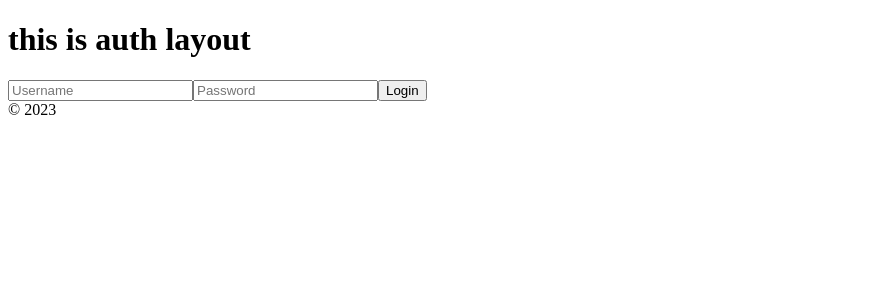
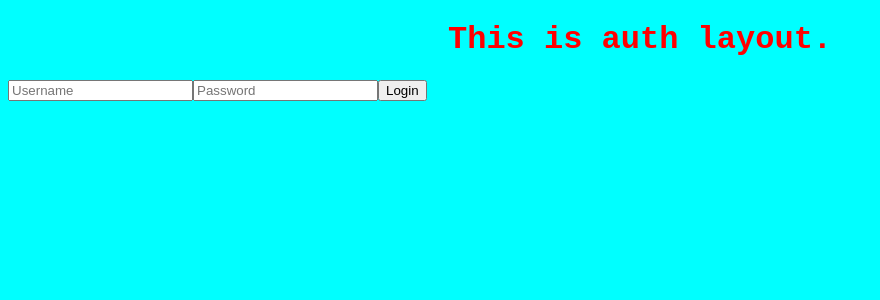
Before and after one commit to salehshahverdiyev/vite-react-ts-app01, a React (Vite) app: page /auth/login in a window 1280 px wide. Shown: the top 300 px of the page, without its empty margins (0-880 px from the left). Built offline with nearby package versions, Linux system fonts and the light colour scheme.

Commit message:
import css file for styling

```diff
--- a/src/components/layout/auth/index.tsx
+++ b/src/components/layout/auth/index.tsx
@@ -1,15 +1,16 @@
 import { Outlet } from 'react-router-dom';
+import "./auth.css"
 
 export const AuthLayout = () => {
 	return (
 		<>
 			<header>
-				<h1>this is auth layout</h1>
+				<h1>This is auth layout.</h1>
 			</header>
 			<main>
 				<Outlet />
 			</main>
-			<footer>&copy; {new Date().getFullYear()}</footer>
+
 		</>
 	);
 };
```
